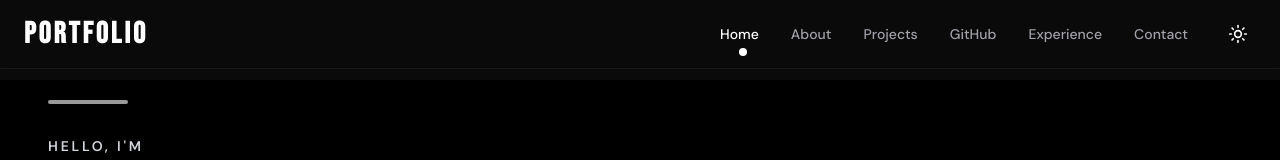
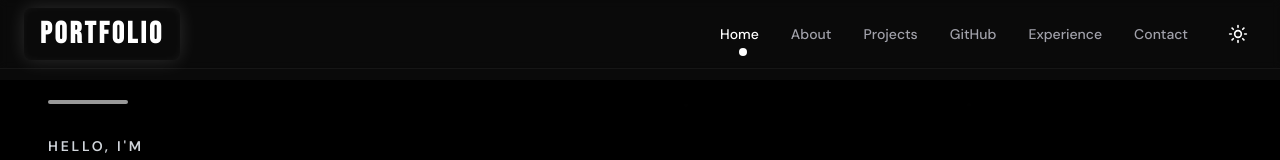
Before and after one commit to Aswath2005/Portfolio, a Next.js app: page / in a window 1280 px wide. Shown: the top 160 px of the page. Built offline with nearby package versions, Linux system fonts and the light colour scheme.

Commit message:
Add glow effect to PORTFOLIO text in navbar

```diff
--- a/components/Navbar.tsx
+++ b/components/Navbar.tsx
@@ -72,16 +72,17 @@ export function Navbar() {
           className="flex-shrink-0 group"
         >
           <span
-            className="text-3xl font-bold font-bebas tracking-widest transition-all duration-300"
+            className="text-3xl font-bold font-bebas tracking-widest transition-all duration-300 px-4 py-2 rounded-lg"
             style={{
               color: 'var(--accent)',
               fontWeight: 700,
+              boxShadow: '0 0 20px rgba(255,255,255,0.15), inset 0 0 10px rgba(255,255,255,0.05)',
             }}
             onMouseEnter={(e) => {
-              e.currentTarget.style.textShadow = '0 0 20px rgba(255,255,255,0.4)'
+              e.currentTarget.style.boxShadow = '0 0 30px rgba(255,255,255,0.25), inset 0 0 15px rgba(255,255,255,0.08)'
             }}
             onMouseLeave={(e) => {
-              e.currentTarget.style.textShadow = 'none'
+              e.currentTarget.style.boxShadow = '0 0 20px rgba(255,255,255,0.15), inset 0 0 10px rgba(255,255,255,0.05)'
             }}
           >
             PORTFOLIO
```
